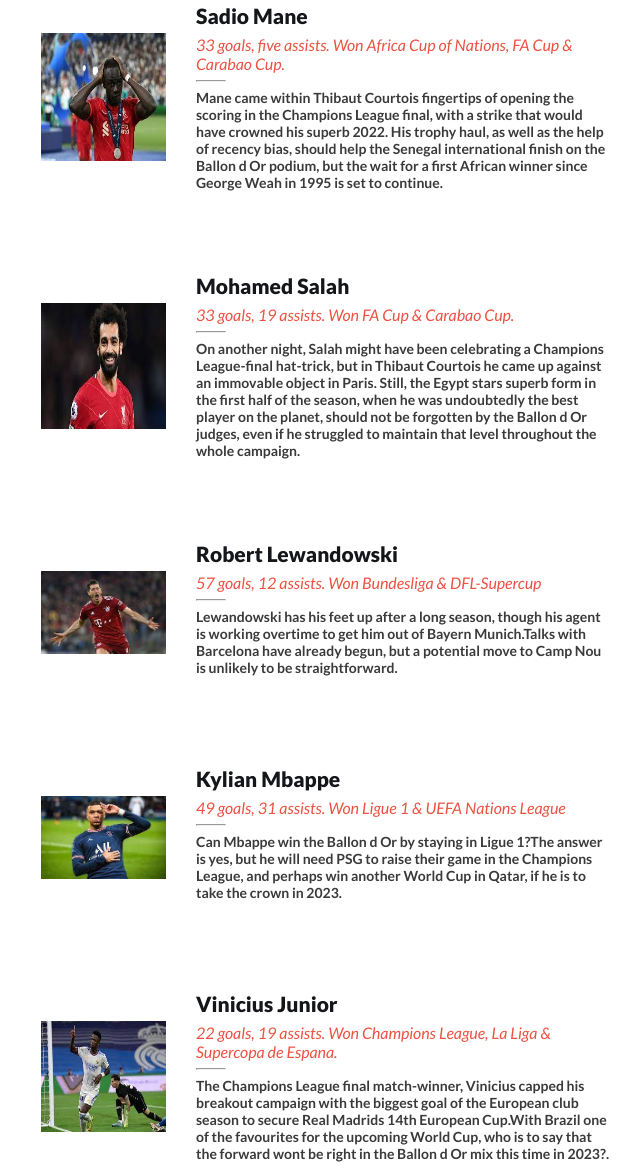
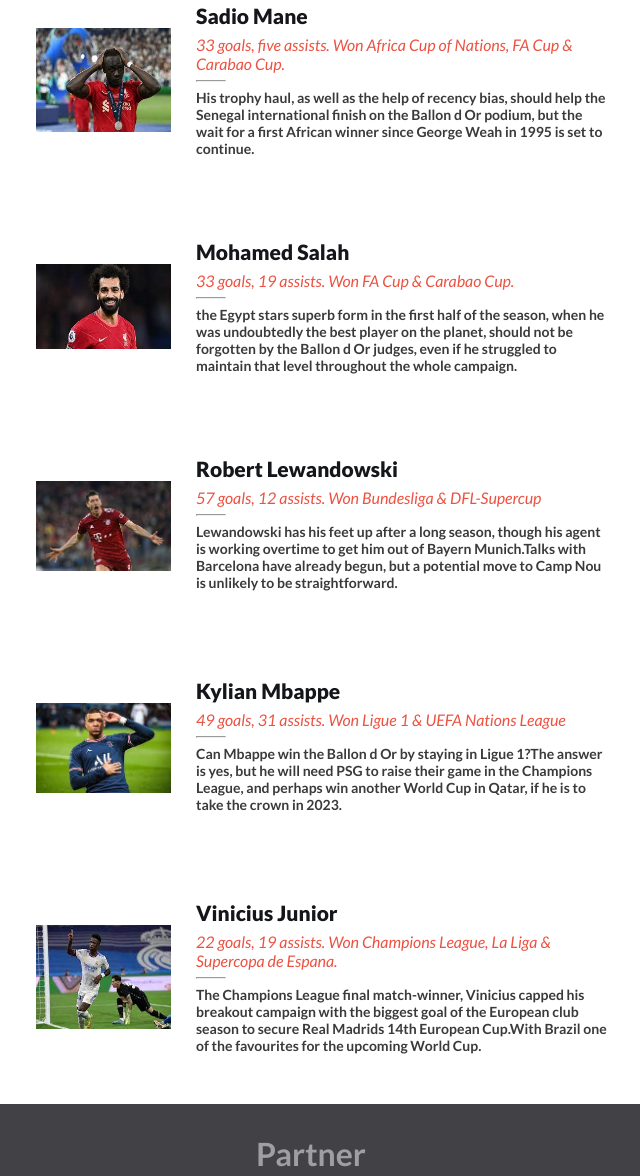
Before and after one commit to markotuya0/capstone-1, a website: page index.html in a window 1280 px wide. Shown: the part 1853-3029 px from the top of the page, without its empty margins (329-969 px from the left). Drawn offline with Linux system fonts and the light colour scheme; a web font is replaced by a local one.

Commit message:
fixed img

```diff
--- a/script.js
+++ b/script.js
@@ -17,7 +17,7 @@
     alt: 'Sadio Mane Photo',
     name: 'Sadio Mane',
     occupation: '33 goals, five assists. Won Africa Cup of Nations, FA Cup & Carabao Cup.',
-    description: ' Mane came within Thibaut Courtois fingertips of opening the scoring in the Champions League final, with a strike that would have crowned his superb 2022. His trophy haul, as well as the help of recency bias, should help the Senegal international finish on the Ballon d Or podium, but the wait for a first African winner since George Weah in 1995 is set to continue.',
+    description: ' His trophy haul, as well as the help of recency bias, should help the Senegal international finish on the Ballon d Or podium, but the wait for a first African winner since George Weah in 1995 is set to continue.',
   },
 
   {
@@ -26,7 +26,7 @@
     alt: 'Mohamed Salah Photo',
     name: 'Mohamed Salah',
     occupation: '33 goals, 19 assists. Won FA Cup & Carabao Cup.',
-    description: 'On another night, Salah might have been celebrating a Champions League-final hat-trick, but in Thibaut Courtois he came up against an immovable object in Paris. Still, the Egypt stars superb form in the first half of the season, when he was undoubtedly the best player on the planet, should not be forgotten by the Ballon d Or judges, even if he struggled to maintain that level throughout the whole campaign.',
+    description: ' the Egypt stars superb form in the first half of the season, when he was undoubtedly the best player on the planet, should not be forgotten by the Ballon d Or judges, even if he struggled to maintain that level throughout the whole campaign.',
   },
 
   {
@@ -53,7 +53,7 @@
     alt: 'Marshmello lastfm Photo',
     name: 'Vinicius Junior ',
     occupation: '22 goals, 19 assists. Won Champions League, La Liga & Supercopa de Espana.',
-    description: 'The Champions League final match-winner, Vinicius capped his breakout campaign with the biggest goal of the European club season to secure Real Madrids 14th European Cup.With Brazil one of the favourites for the upcoming World Cup, who is to say that the forward wont be right in the Ballon d Or mix this time in 2023?.',
+    description: 'The Champions League final match-winner, Vinicius capped his breakout campaign with the biggest goal of the European club season to secure Real Madrids 14th European Cup.With Brazil one of the favourites for the upcoming World Cup.',
   },
 
 ];
--- a/styles.css
+++ b/styles.css
@@ -240,7 +240,7 @@
 
 .speaker img {
   width: 185px;
-  padding: 30px;
+  padding: 25px;
 }
 
 .speakerInfo {
```
